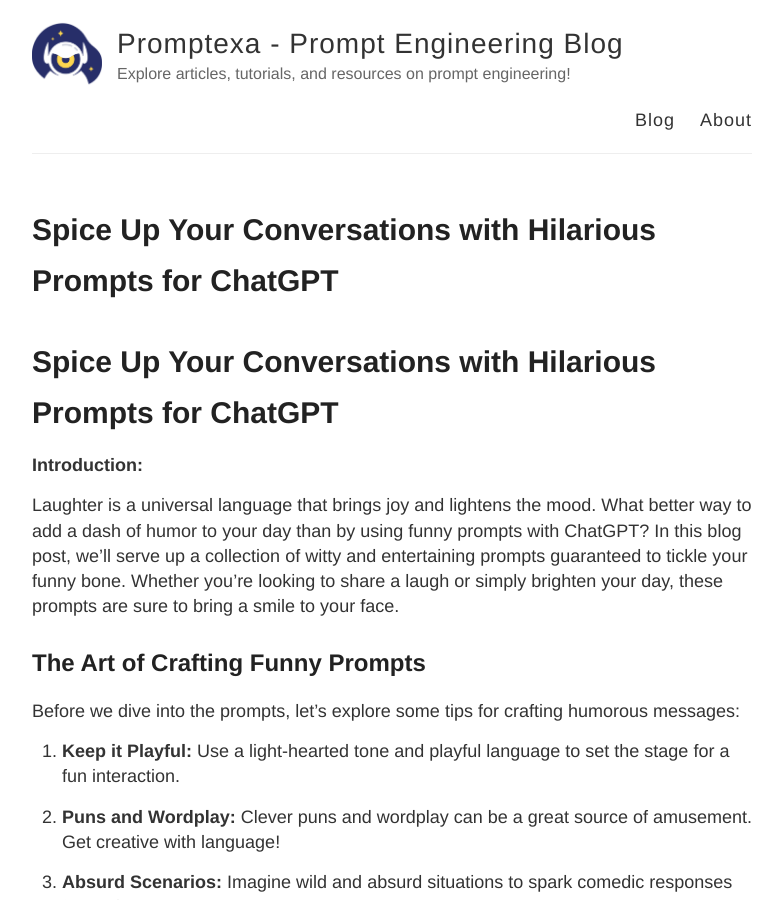
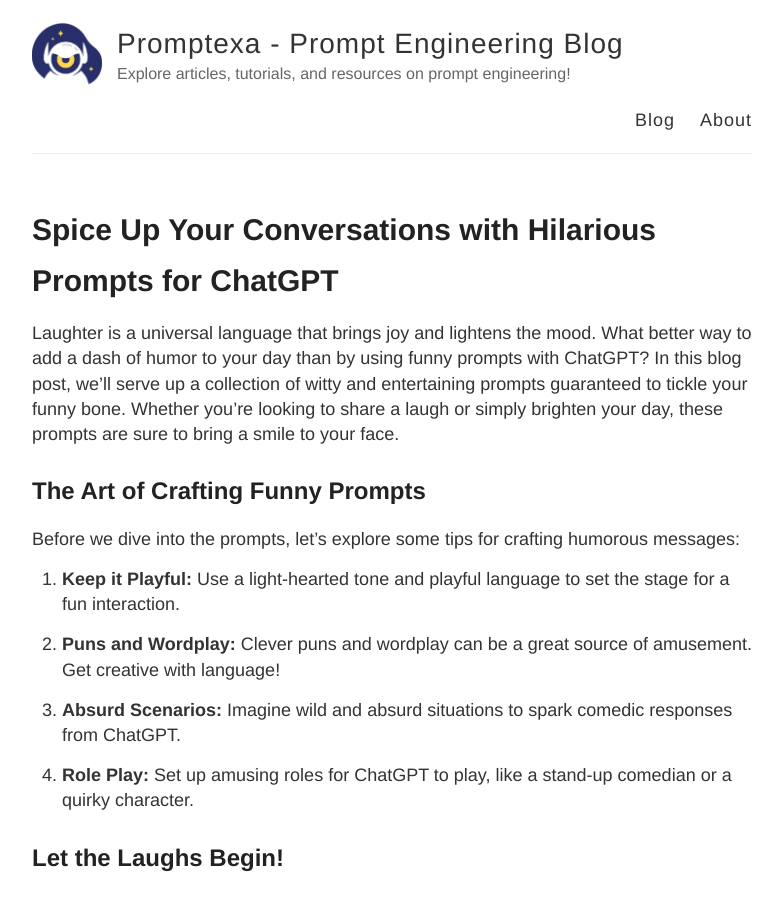
Before and after one commit to promptexa/promptexa.com, a Jekyll site: the page built from _posts/2023-11-09-Spice-Up-Your-Conversations-with-Hilarious-Prompts-for-ChatGPT.md, in a window 1280 px wide and 900 px high. Shown: the whole window, without its empty margins (248-1031 px from the left). Built offline with Jekyll 4.4.1, drawn with Linux system fonts in a browser that asks for light colours.

Commit message:
Update post

```diff
--- a/_posts/2023-11-09-Spice-Up-Your-Conversations-with-Hilarious-Prompts-for-ChatGPT.md
+++ b/_posts/2023-11-09-Spice-Up-Your-Conversations-with-Hilarious-Prompts-for-ChatGPT.md
@@ -5,11 +5,6 @@
 categories: [General]
 tags: [Introduction]
 ---
-
-# Spice Up Your Conversations with Hilarious Prompts for ChatGPT
-
-**Introduction:**
-
 Laughter is a universal language that brings joy and lightens the mood. What better way to add a dash of humor to your day than by using funny prompts with ChatGPT? In this blog post, we'll serve up a collection of witty and entertaining prompts guaranteed to tickle your funny bone. Whether you're looking to share a laugh or simply brighten your day, these prompts are sure to bring a smile to your face.
 
 ## The Art of Crafting Funny Prompts
```
